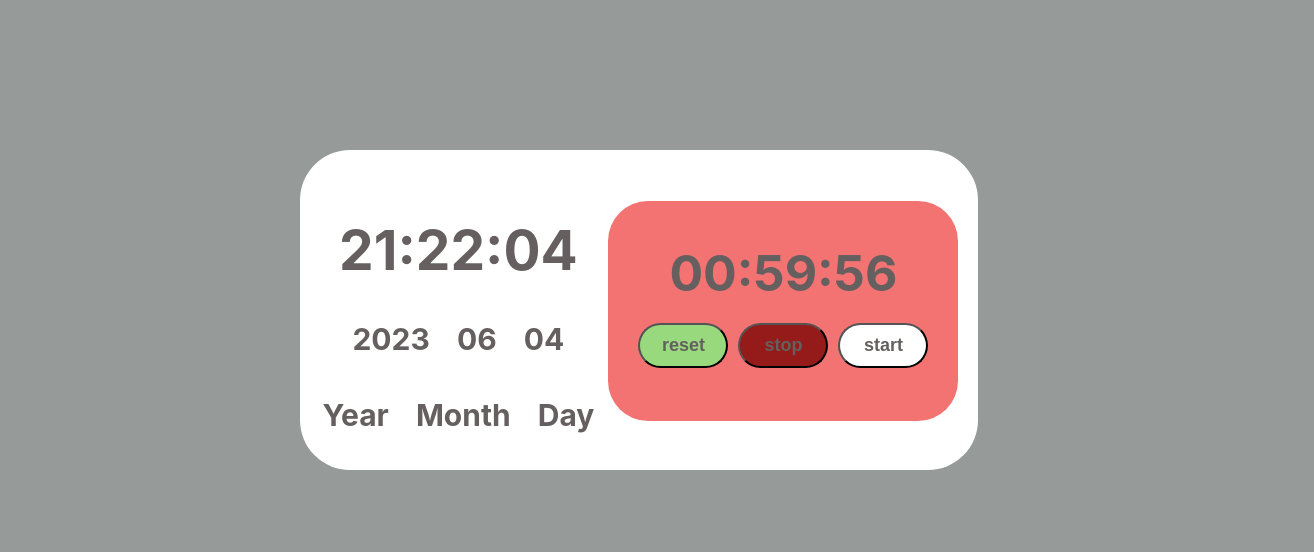
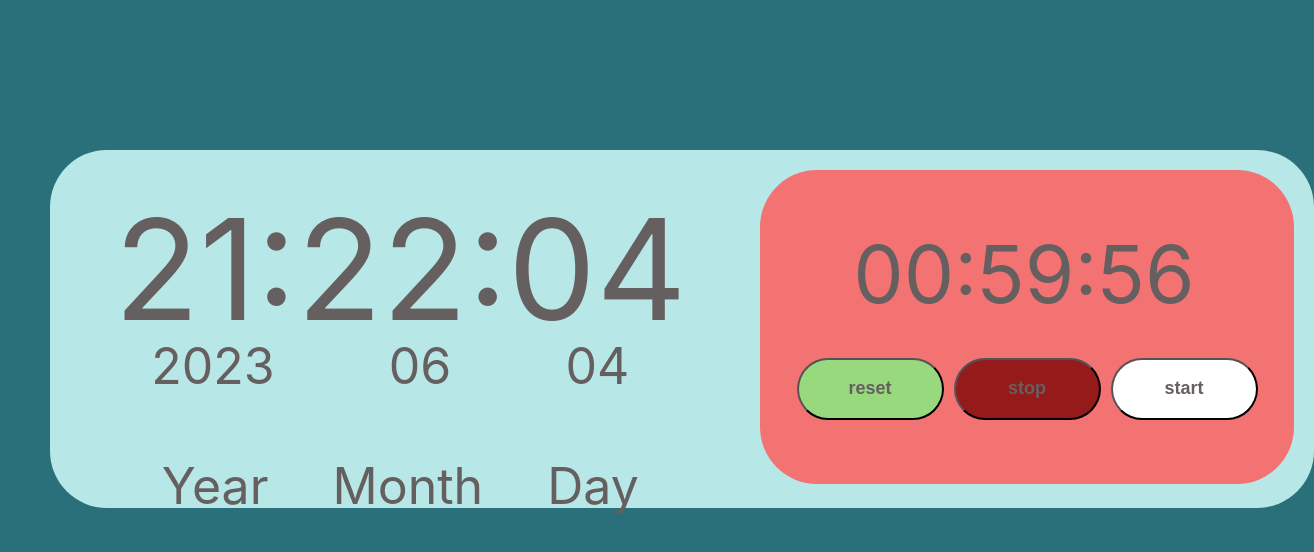
Before and after one commit to fatemehnorozi76/Timer-exercise, a React (Create React App) app: page / in a window 1280 px wide. Shown: the top 552 px of the page, 1314 px wide, since content can reach past the window. Built offline with nearby package versions, Linux system fonts and the light colour scheme.

Commit message:
Upload the final project of the class exercise timer

```diff
--- a/src/CurrentDate.js
+++ b/src/CurrentDate.js
@@ -2,13 +2,14 @@ import React from "react";
 const CurrentDate = (props) => {
     return (
         <div className="CurrentDate">
-            <h1>
-
+            <div className="CurrentDate_Number">
                 {props.Day}
                 {props.Month}
                 {props.Year}
-            </h1>
-            <h1> {`${"Year" + "   " + "Month" + "    " + 'Day'}`}</h1>
+            </div>
+            <br></br>
+            {`${"Year" + "   " + "Month" + "    " + 'Day'}`}
+
         </div>
     )
 }
--- a/src/CurrentHour.js
+++ b/src/CurrentHour.js
@@ -1,12 +1,11 @@
 import React from "react";
 const CurrentHour = (props) => {
     return (
-        <h1 className="CurrentHour">
+        <div className="CurrentHour">
             {props.CurrentHour}:
             {props.currentMinute}:
             {props.currentSecond}
-
-        </h1>
+        </div>
     )
 }
 export default CurrentHour;
--- a/src/Myapp.js
+++ b/src/Myapp.js
@@ -11,9 +11,9 @@ const Myapp = () => {
     const [MinuteTimer, setMinuteTimer] = useState(59);
     const [SecondTimer, setSecondTimer] = useState(56);
     const [isstartFlag, setisstartFlag] = useState(true);
-    const [Day, setDay] = useState(new Date().getDay());
-    const [Month, setMonth] = useState(new Date().getMonth());
-    const [Year, setYear] = useState(new Date().getFullYear());
+    const [Day, setDay] = useState(0);
+    const [Month, setMonth] = useState(0);
+    const [Year, setYear] = useState(0);
     const [currentHour, setCurrentHour] = useState(new Date().getHours());
     const [currentMinute, setCurrentMinute] = useState(new Date().getMinutes());
     const [currentSecond, setCurrentSecond] = useState(new Date().getSeconds());
@@ -43,23 +43,12 @@ const Myapp = () => {
             setMonth(new Date().getMonth());
             setDay(new Date().getDay());
 
-            if (SecondTimer == 60) {
-                setSecondTimer(0);
-                setMinuteTimer(a => a + 1);
-            }
-            if (MinuteTimer == 60) {
-                setMinuteTimer(0);
-                setHourTimer(a => a + 1);
-            }
-            if (HourTimer == 60) {
-                reset_Timer();
-            }
-
         }, 1000);
 
         return () => clearInterval(interval);
     }, [currentHour, currentMinute, currentSecond,
-        Day, Month, Year,]);
+        Day, Month, Year]);
+
 
     // useEffect
     /////////////////////////////////////////////////////////////
@@ -111,7 +100,6 @@ const Myapp = () => {
                 <CurrentDate
                     Day={`${Day > 9 ? Day : "0" + Day + "    "}`}
                     Month={`${Month > 9 ? Month : "0" + Month + "   "}`}
-
                     Year={`${Year > 9 ? Year : "0" + Year + "   "}`}
                 />
 
--- a/src/Timer.js
+++ b/src/Timer.js
@@ -2,14 +2,19 @@ import React from "react";
 const Timer = (props) => {
   return (
     <h1 className="timer">
-      {props.HourTimer}:
-      {props.MinuteTimer}:
-      {props.SecondTimer}
+
+      <div className="Timer_title">
+        {props.HourTimer}:
+        {props.MinuteTimer}:
+        {props.SecondTimer}
+      </div>
+
       <div className="btn">
         <button className="start" onClick={props.start_Timer} >start</button>
         <button className="stop" onClick={props.stop_Timer} >stop</button>
         <button className="reset" onClick={props.reset_Timer}>reset</button>
       </div>
+
     </h1>
   )
 
--- a/src/style.css
+++ b/src/style.css
@@ -1,94 +1,97 @@
-body{
-
-    background-color: rgb(150, 154, 153);
+body {
+    background-color: #2a707a;
 }
 
+@font-face {
+    font-family: Demi;
+    src: url(./assets/font/Mj_Thameen\ DemiBold.ttf)
+}
 .main {
     display: flex;
     align-items: center;
     /* justify-content: center; */
     margin-top: 150px;
-    background-color: white;
-    width: 53%;
-    height: 40vh;
+    background-color: rgb(183, 232, 231);
+    width: 1264px;
+    height: 358px;
     color: rgb(252, 245, 240);
-    margin-left: 300px;
+    margin-left: 50px;
     direction: rtl;
-    border-radius: 10px;
-    border-radius: 50px;
-
+    border-radius: 57px;
 }
-
 .timer {
-    width: 350px;
-    height: 220px;
-    background-color:#F37373;
-    margin-top: 35px;
+    width: 534px;
+    height: 314px;
+    background-color: #F37373;
+    margin-top: 50px;
     display: flex;
     flex-direction: column;
     align-items: center;
     justify-content: center;
-    font-size: 50px;
+    font-size: 80px;
     color: #655F5F;
-    border-radius: 40px;
+    border-radius: 57px;
     margin-right: 20px;
-
-
-
 }
-
+.Timer_title{
+   width: 485.03px;
+   height: 91.21px;
+   margin-right: 150px;
+   font-size: 80px;
+   font-weight: lighter;
+   word-spacing: 30px;
+}
 .CurrentHour {
-    width: 300px;
-    height: 90px;
-    /* margin-top: 500px; */
+    width: 719.41px;
+    height: 163.21px;
     display: flex;
     flex-direction: column;
     align-items: center;
     justify-content: center;
-    font-size: 55px;
+    font-size: 140px;
+    font-weight: light;
     color: #655F5F;
-
 }
-.CurrentDate{
-    width: 300px;
+.CurrentDate {
+    width: 719.41px;
     height: 90px;
     display: flex;
-
     flex-direction: column;
     align-items: center;
     justify-content: center;
     color: #655F5F;
-    word-spacing: 20px;
-    padding-bottom: 30px;
-
+    font-size: 50px;
+    word-spacing: 50px;
+    margin-top: 30px;
 }
-.CurrentDate h1{
-    font-size: 30px;
+.CurrentDate_Number{
+    word-spacing: 100px;
+    margin-right: 20px;
 }
-.start{
+.start {
     background-color: white;
     border-radius: 31px;
-width: 90px;
-height: 45px;
+    width: 147px;
+    height: 62px;
     color: #655F5F;
     font-weight: bolder;
     font-size: large;
     margin: 10px;
 }
-.stop{
+.stop {
     background-color: #951A1A;
     border-radius: 31px;
-width: 90px;
-height: 45px;
+    width: 147px;
+    height: 62px;
     color: #655F5F;
     font-weight: bolder;
     font-size: large;
 }
-.reset{
+.reset {
     background-color: #98D97D;
     border-radius: 31px;
-width: 90px;
-height: 45px;
+    width: 147px;
+    height: 62px;
     color: #655F5F;
     font-weight: bolder;
     font-size: large;
```
Lines whose indentation alone changed are shown as unchanged.
